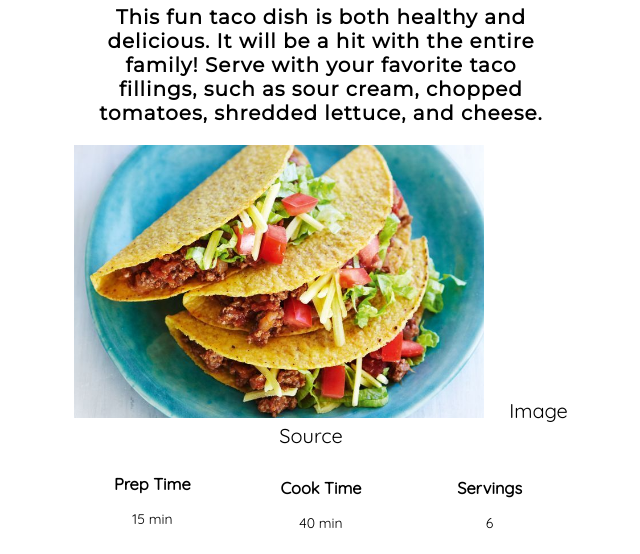
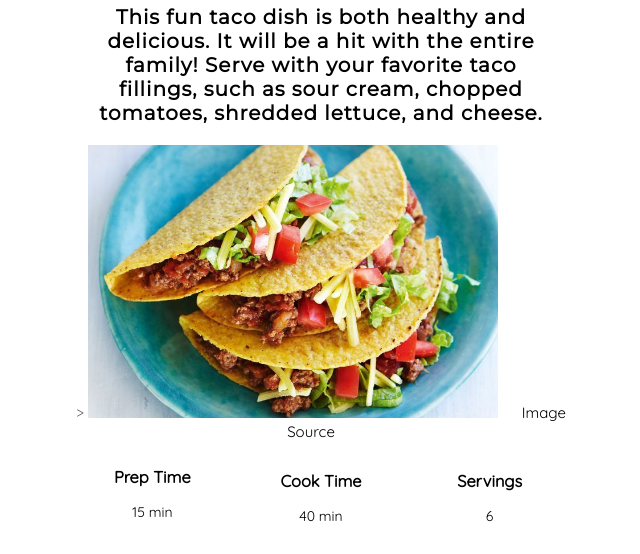
Before and after one commit to khye99/ifspring2019, a plain HTML site: page recipe-final/index.html in a window 1280 px wide. Shown: the part 113-667 px from the top of the page, without its empty margins (319-959 px from the left). Drawn offline with Linux system fonts and the light colour scheme.

Commit message:
Add files via upload

```diff
--- a/recipe-final/index.html
+++ b/recipe-final/index.html
@@ -14,7 +14,7 @@
             This fun taco dish is both healthy and delicious. It will be a hit with the entire family! Serve with your favorite taco fillings, such as sour cream, chopped tomatoes, shredded lettuce, and cheese.
 
         </div>
-        <div>
+        <div class="source">>
             <img src="taco.jpg" alt="Tacos">
             <a href="https://www.taste.com.au/recipes/aussie-style-beef-salad-tacos/0d5ae0ce-8703-487a-a11c-a4c1366e8279"> Image Source </a>
         </div>
@@ -55,7 +55,7 @@
                 <li> 6 tablespoons fat-free sour cream </li>
             </ol>
         </div>
-        <div>
+        <div class="source">>
             <img src="tactac.jpg" alt="Tacos">
             <a href="https://peasandcrayons.com/2018/04/chipotle-lentil-tacos.html"> Image Source </a>
         </div>
--- a/recipe-final/styles.css
+++ b/recipe-final/styles.css
@@ -76,6 +76,10 @@ a {
 a:hover {
     color: lightskyblue;
 }
+.source {
+    text-align: center;
+    font-size: 15px;
+}
 /*
 .checkbox {
     margin: 10px;
```
